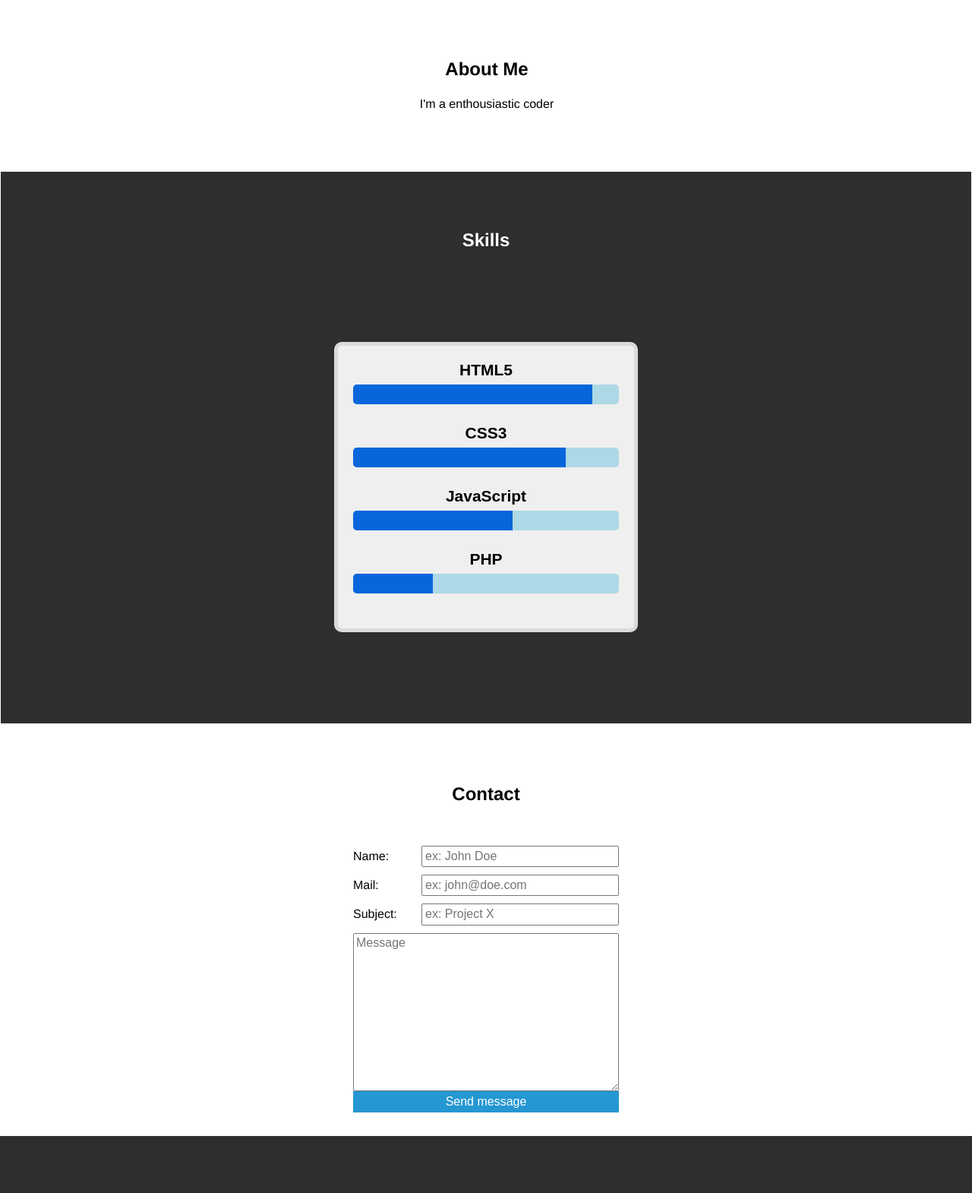
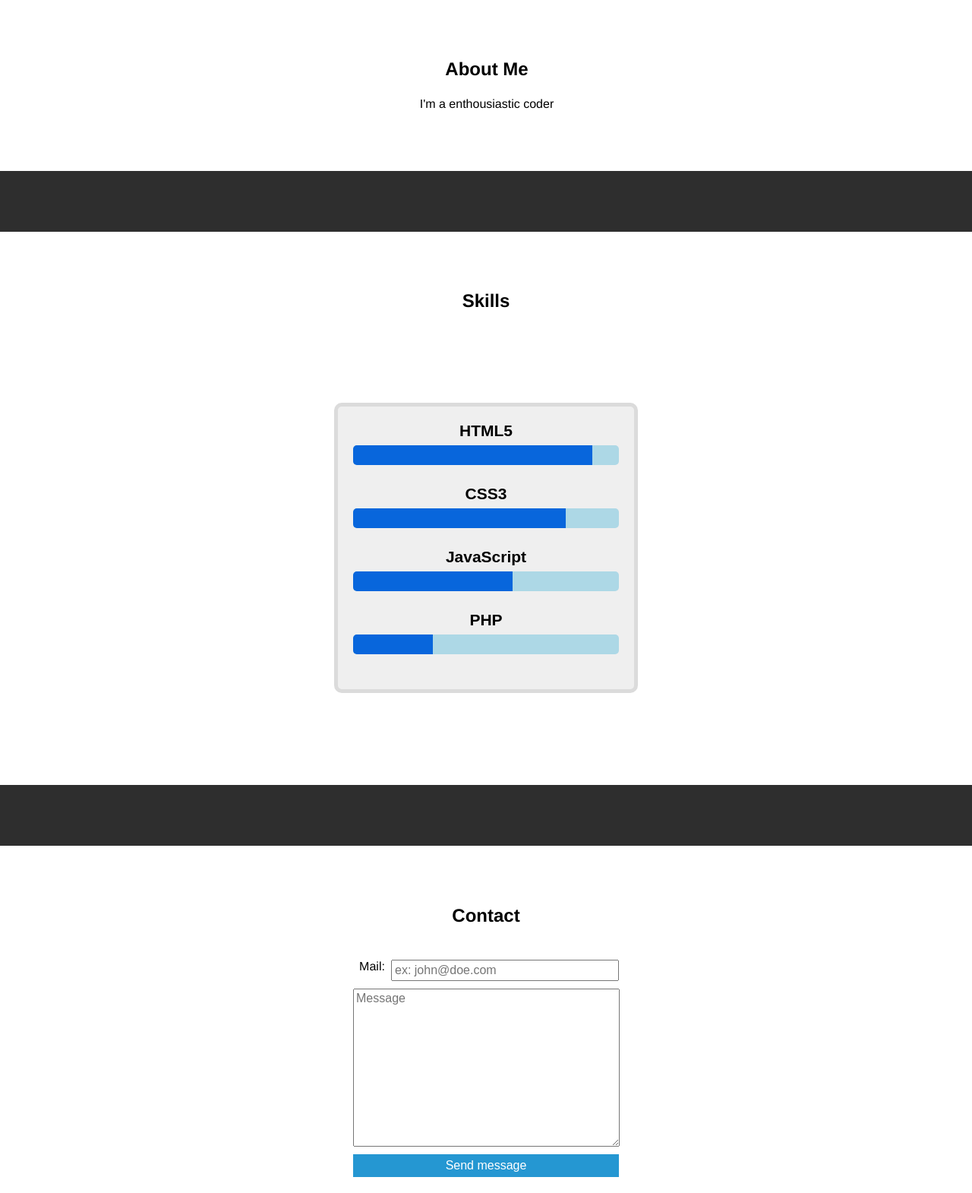
Before and after one commit to cryosgurl/Portfolio, a PHP site: page / in a window 1280 px wide. Shown: the part 801-2371 px from the top of the page at 76% size. Before the commit the page ends 2296 px from the top, so only its background shows below. Run offline with PHP 8.4, Linux system fonts and the light colour scheme.

Commit message:
Made The Mail Send

```diff
--- a/css/portfolio.css
+++ b/css/portfolio.css
@@ -65,14 +65,15 @@
   text-align: center;
   border: 1px solid white;
   background-color: white;
+  margin-bottom: 10vh;
 }
 .about>p:last-child{
   margin-bottom: 6%;
 }
 .skills{
   border: 1px solid white;
-  background-color: #2E2E2E;
-  color:white;
+  background-color: white;
+  margin-bottom: 10vh;
   text-align: center;
 }
 .contact{
@@ -81,6 +82,7 @@
   text-align: center;
 }
 .contact-container {
+
   padding: 20px;
   max-width: 350px;
   min-width: 150px;
@@ -88,7 +90,6 @@
 }
 
 .content-container {
-  color:black;
   background: #efefef;
   padding: 20px;
   max-width: 350px;
@@ -147,24 +148,17 @@
 
 .value-100 { width: 100%; }
 
-.form-group-container{
-    max-width: 460px;
-    margin: 10px 0;
-    display: flex;
-    justify-content: space-between;
-    align-items: center;
-    flex-wrap: wrap;
-}
-
 .form-input{
     padding: 3px;
-    width: calc(100% - 100px);
+    float: right;
+    margin-bottom: 10px;
+    width: calc(100% - 60px);
 }
 
 .form-textarea{
     display: block;
     padding: 3px;
-    width: 100%;
+    width: 98%;
     height: 200px;
 }
 
@@ -173,7 +167,8 @@
     background-color: #2597D2;
     color: white;
     border: none;
-    padding: 5px;
+    margin-top: 10px;
+    padding: 6px 2px;
 }
 
 .form-submit:hover{
--- a/index.php
+++ b/index.php
@@ -53,26 +53,57 @@
   <div class="contact" id="contact-id">
     <h2>Contact</h2>
     <div class="contact-container">
-      <form action="">
-            <div class="form-group-container">
-              <label class="form-label" for="input-name">Name: </label>
-              <input type="text" class="form-input" id="input-name" placeholder="ex: John Doe">
-            </div>
-            <div class="form-group-container">
-              <label class="form-label" for="input-mail">Mail: </label>
-              <input type="text" class="form-input" id="input-mail" placeholder="ex: john@doe.com">
-            </div>
-            <div class="form-group-container">
-              <label class="form-label" for="input-subject">Subject: </label>
-              <input type="text" class="form-input" id="input-subject" placeholder="ex: Project X">
-            </div>
-            <div class="form-group-container">
-              <textarea id="input-message" class="form-textarea" placeholder="Message"></textarea>
-              <button class="form-submit">Send message</button>
-            </div>
-          </form>
+      <form name="contactform" method="post" action="">
+
+          <label class="form-label" for="input-mail">Mail: </label>
+          <input type="text" class="form-input" id="input-mail" name="email" maxlength="80" size="30" placeholder="ex: john@doe.com">
+
+
+          <textarea id="input-message" class="form-textarea" placeholder="Message" name="comments"></textarea>
+          <button type="submit" class="form-submit">Send message</button>
+
+      </form>
+      <?php
+
+  if(isset($_POST['email'])) {
+      $email_to = "mandy@competa.com";
+      $email_subject = "Website Email";
+      function died($error) {
+          echo $error;
+          die();
+      }
+      if (!filter_input(INPUT_POST, 'email', FILTER_VALIDATE_EMAIL) === true) {
+          died('enter a valid email');
+      }
+      $email_from = $_POST['email'];
+      $comments = $_POST['comments'];
+      $error_message = "";
+
+    if(strlen($comments) < 2) {
+      $error_message = 'The message you send does not contain an actual message!';
+    }
+    if(strlen($error_message) > 0) {
+      died($error_message);
+    }
+      $email_message = "Form details below.\n\n";
+      function clean_string($string) {
+        $bad = array("content-type","bcc:","to:","cc:","href");
+        return str_replace($bad,"",$string);
+      }
+      $email_message .= "Email: ".clean_string($email_from)."\n";
+      $email_message .= "Comments: ".clean_string($comments)."\n";
+
+      $headers = 'From: '.$email_from."\r\n".
+      'Reply-To: '.$email_from."\r\n" .
+      'X-Mailer: PHP/' . phpversion();
+      @mail($email_to, $email_subject, $email_message, $headers);
+      ?>
+        Email is send!
+      <?php
+      }
+      ?>
+
     </div>
   </div>
 </div>
-
 <?php include 'inc/footer.php'; ?>
```
